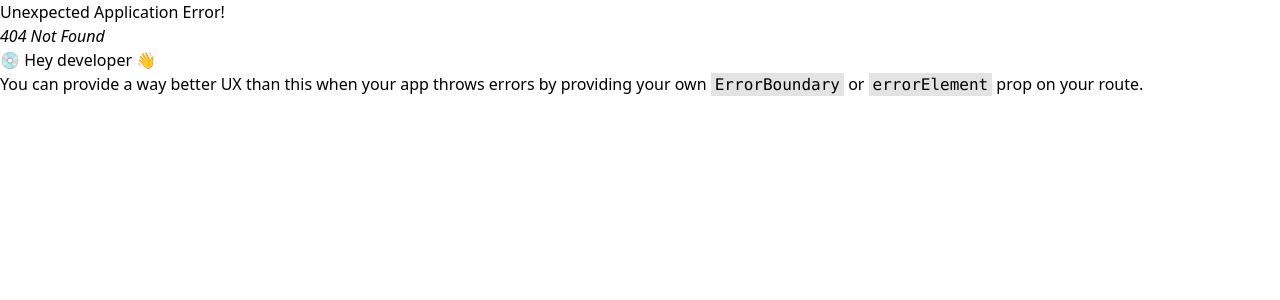
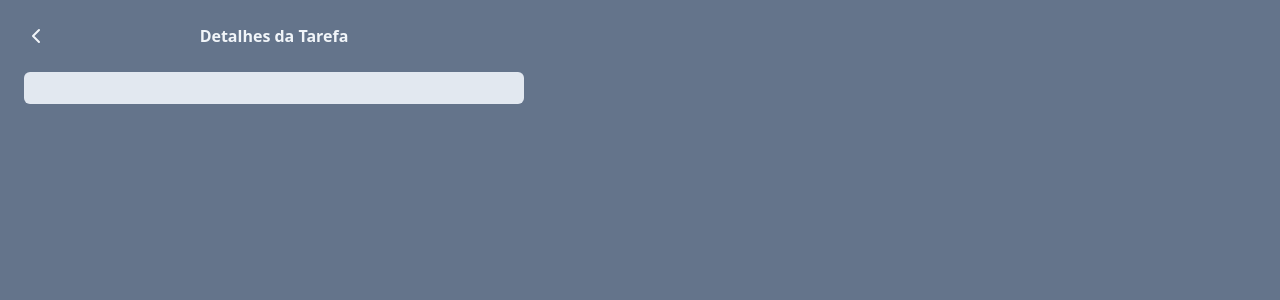
Before and after one commit to evisonpacheco/task-manager, a React (Vite) app: page /detalhes in a window 1280 px wide. Before the commit this address had no page. Shown: the top 300 px of the page. Built offline with nearby package versions, Linux system fonts and the light colour scheme.

Commit message:
update: criando página de detalhes da tarefa

```diff
--- a/src/components/Tasks.jsx
+++ b/src/components/Tasks.jsx
@@ -1,6 +1,16 @@
 import { ChevronRightIcon, TrashIcon } from "lucide-react";
+import { useNavigate } from "react-router-dom";
 
 function Tasks({ tasks, onClickCompleteTask, onClickDeleteTask }) {
+  const navigate = useNavigate();
+
+  function OnClickViewDetails(task) {
+    const query = new URLSearchParams();
+    query.set("title", task.title);
+    query.set("description", task.description);
+    navigate(`/detalhes?${query.toString()}`)
+  }
+
   return (
     <ul className="space-y-4 p-6 bg-slate-200 rounded-md shadow">
       {tasks.map((task) => (
@@ -8,7 +18,7 @@
           <button onClick={() => onClickCompleteTask(task.id)} className={`bg-slate-400 text-left w-full text-white p-2 rounded-md ${task.isCompleted && "line-through"}`}>
             {task.title}
           </button>
-          <button className="bg-slate-400 p-2 rounded-md text-white"><ChevronRightIcon /></button>
+          <button onClick={() => OnClickViewDetails(task)} className="bg-slate-400 p-2 rounded-md text-white"><ChevronRightIcon /></button>
           <button onClick={() => onClickDeleteTask(task.id)} className="bg-slate-400 p-2 rounded-md text-white"><TrashIcon/></button>
         </li>
       ))}
--- a/src/main.jsx
+++ b/src/main.jsx
@@ -3,11 +3,16 @@
 import App from './App.jsx'
 import './index.css'
 import { createBrowserRouter, RouterProvider } from 'react-router-dom'
+import TaskPage from './pages/TaskPage.jsx'
 
 const router = createBrowserRouter([
   {
     path: "/",
     element: <App />
+  },
+  {
+    path: "/detalhes",
+    element: <TaskPage />
   }
 ]);
 
--- /dev/null
+++ b/src/pages/TaskPage.jsx
@@ -0,0 +1,30 @@
+import { ChevronLeftIcon } from "lucide-react";
+import { useNavigate, useSearchParams } from "react-router-dom";
+
+function TaskPage() {
+  const navigate = useNavigate();
+  const [searchParams] = useSearchParams();
+  const title = searchParams.get("title");
+  const description = searchParams.get("description");
+  return (
+    <div className="h-screen w-screen bg-slate-500 p-6">
+      <div className="w-[500px] space-y-4">
+        <div className="flex justify-center relative mb-6">
+          <button onClick={() => navigate(-1)} className="absolute left-0 top-0 bottom-0 text-slate-100">
+            <ChevronLeftIcon />
+          </button>
+          <h1 className="text-3lx text-slate-100 font-bold text-center">
+            Detalhes da Tarefa
+          </h1>
+        </div>
+
+        <div className="bg-slate-200 p-4 rounded-md">
+          <h2 className="text-xl text-slate-600 font-bold">{title}</h2>
+          <p className="text-slate-600">{description}</p>
+        </div>
+      </div>
+    </div>
+  );
+}
+
+export default TaskPage;
```
